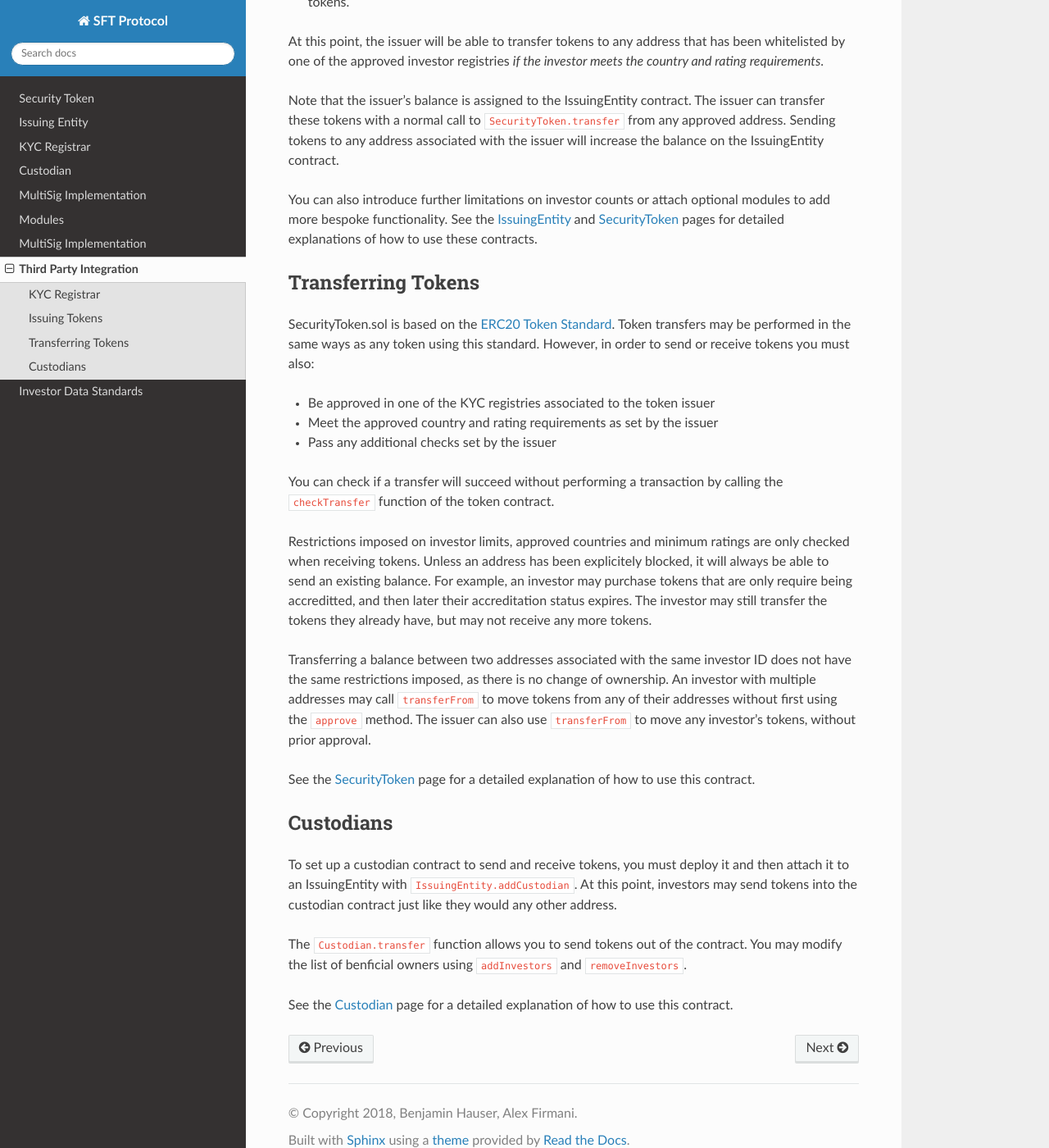
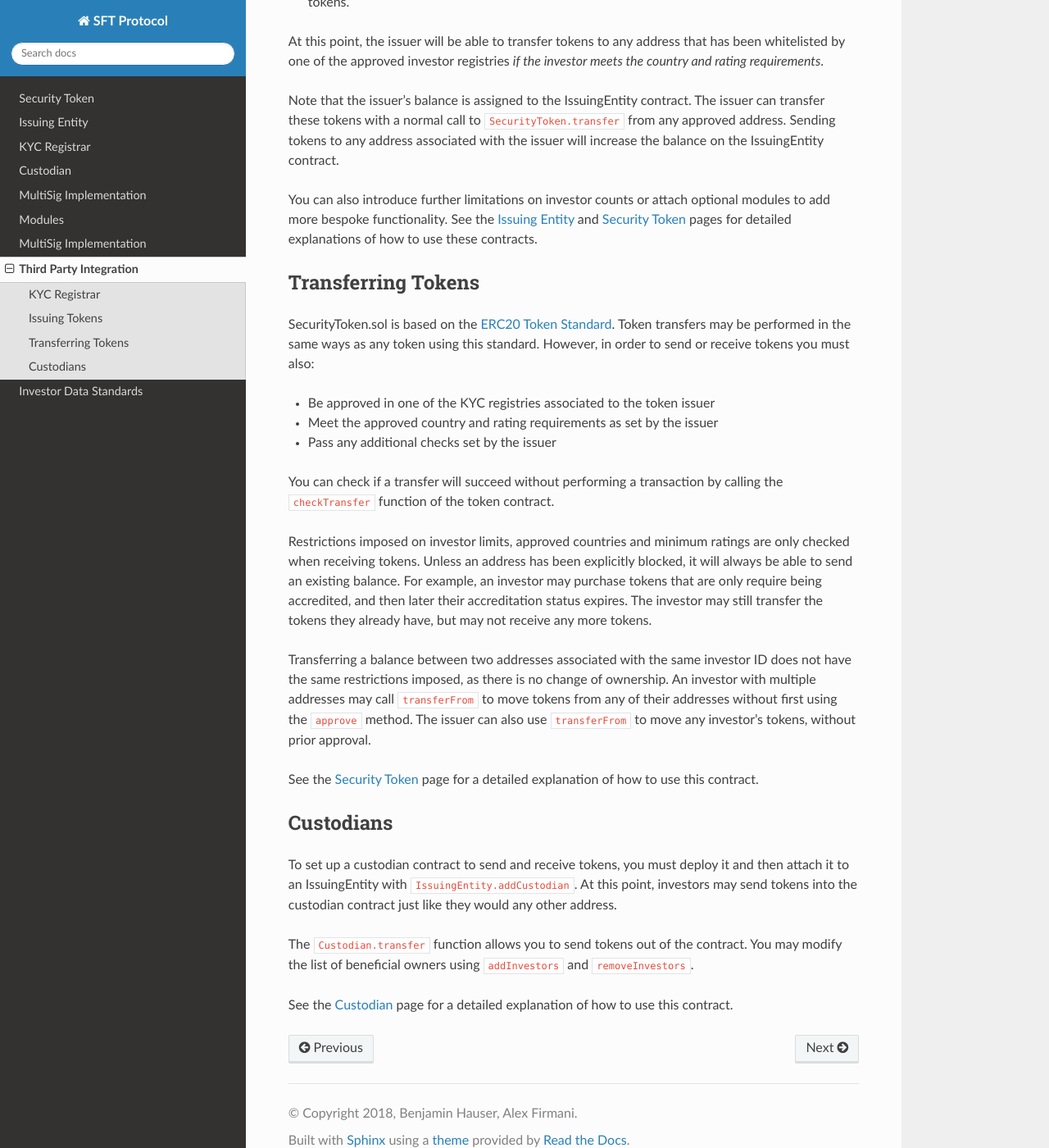
Before and after one commit to zerolawtech/SFT-Protocol, a Sphinx documentation site: the page built from docs/third-party-integration.rst, in a window 1280 px wide and 1400 px high, scrolled down 597 px. Shown: the whole window at 82% size. Built offline with Sphinx 7.4.7 and the Read the Docs theme 2.0.0, drawn with Linux system fonts in a browser that asks for light colours; some of the changed text lies outside the part shown.

Commit message:
fixing typos and links

```diff
--- a/docs/index.rst
+++ b/docs/index.rst
@@ -29,7 +29,7 @@
 4. :ref:`custodian`
 
     a. Contracts that represent an entity approved to hold tokens for multiple investors
-    b. Base interface that allows for wide customisation depending on the needs of the owner
+    b. Base interface that allows for wide customization depending on the needs of the owner
 
 5. :ref:`modules`
     a. Wide range of functionality that modules can hook into allows for many different applications
--- a/docs/issuing-entity.rst
+++ b/docs/issuing-entity.rst
@@ -8,5 +8,5 @@
 
 -  Holds a whitelist of associated KYC registries that investor data can be pulled from
 -  Tracks investor counts and total balances across all security tokens deployed by the issuer
--  Enforces permissions relating to investor limits and authorised countries
+-  Enforces permissions relating to investor limits and authorized countries
 -  Holds a mapping of hashes for legal documents related to the issuer
--- a/docs/kyc-registrar.rst
+++ b/docs/kyc-registrar.rst
@@ -108,7 +108,7 @@
 new ID hash attached to a new address, and transfer their tokens from
 their old address to the new one. Their old ID may then be restricted.
 
-Lost Invesor Private Key
+Lost Investor Private Key
 ~~~~~~~~~~~~~~~~~~~~~~~~
 
 An investor who has lost a private key should contact the registry
--- a/docs/security-token.rst
+++ b/docs/security-token.rst
@@ -10,4 +10,4 @@
    -  Issuer imposed limits on investor counts: global, country specific, and accreditation rating specific
    -  Optional permissions added via modules applied at the SecurityToken and IssuingEntity level
 
-   Transfers that move tokens between different addressses owned by the same entity (as identified in the KYC registrar) are not as heavily restricted because there is no change of ownership. Any address belonging to a single entity can call ``transferFrom`` and move tokens from any of their wallets. The issuer can use the same function to move any tokens between any address.
+   Transfers that move tokens between different addresses owned by the same entity (as identified in the KYC registrar) are not as heavily restricted because there is no change of ownership. Any address belonging to a single entity can call ``transferFrom`` and move tokens from any of their wallets. The issuer can use the same function to move any tokens between any address.
--- a/docs/third-party-integration.rst
+++ b/docs/third-party-integration.rst
@@ -43,8 +43,8 @@
 
 You can also introduce further limitations on investor counts or attach
 optional modules to add more bespoke functionality. See the
-`IssuingEntity <./issuing-entity.md>`__ and
-`SecurityToken <./security-token.md>`__ pages for detailed explanations
+:ref:`issuing-entity` and
+:ref:`security-token` pages for detailed explanations
 of how to use these contracts.
 
 Transferring Tokens
@@ -68,9 +68,9 @@
 
 Restrictions imposed on investor limits, approved countries and minimum
 ratings are only checked when receiving tokens. Unless an address has
-been explicitely blocked, it will always be able to send an existing
+been explicitly blocked, it will always be able to send an existing
 balance. For example, an investor may purchase tokens that are only
-require being accreditted, and then later their accreditation status
+require being accredited, and then later their accreditation status
 expires. The investor may still transfer the tokens they already have,
 but may not receive any more tokens.
 
@@ -81,7 +81,7 @@
 first using the ``approve`` method. The issuer can also use
 ``transferFrom`` to move any investor's tokens, without prior approval.
 
-See the `SecurityToken <./security-token.md>`__ page for a detailed
+See the :ref:`security-token` page for a detailed
 explanation of how to use this contract.
 
 Custodians
@@ -93,8 +93,8 @@
 into the custodian contract just like they would any other address.
 
 The ``Custodian.transfer`` function allows you to send tokens out of the
-contract. You may modify the list of benficial owners using
+contract. You may modify the list of beneficial owners using
 ``addInvestors`` and ``removeInvestors``.
 
-See the `Custodian <./custodian.md>`__ page for a detailed explanation
+See the :ref:`custodian` page for a detailed explanation
 of how to use this contract.
```
Also changed, not shown: other parts of docs/third-party-integration.rst (+1 -1 lines), docs/multisig.rst (+6 -6 lines).
